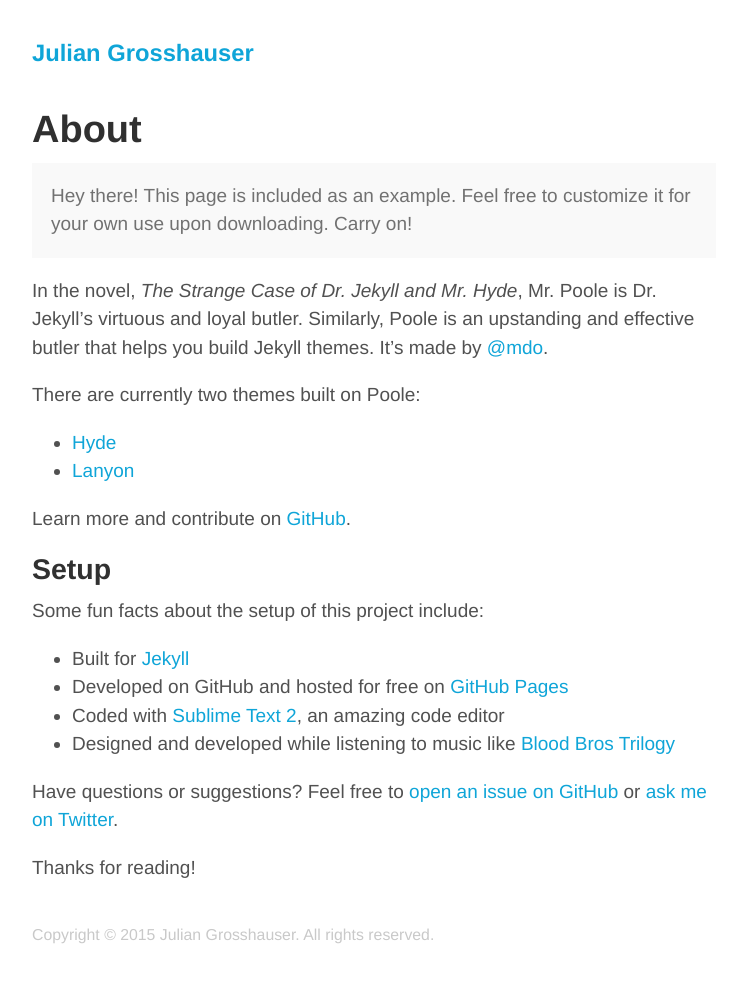
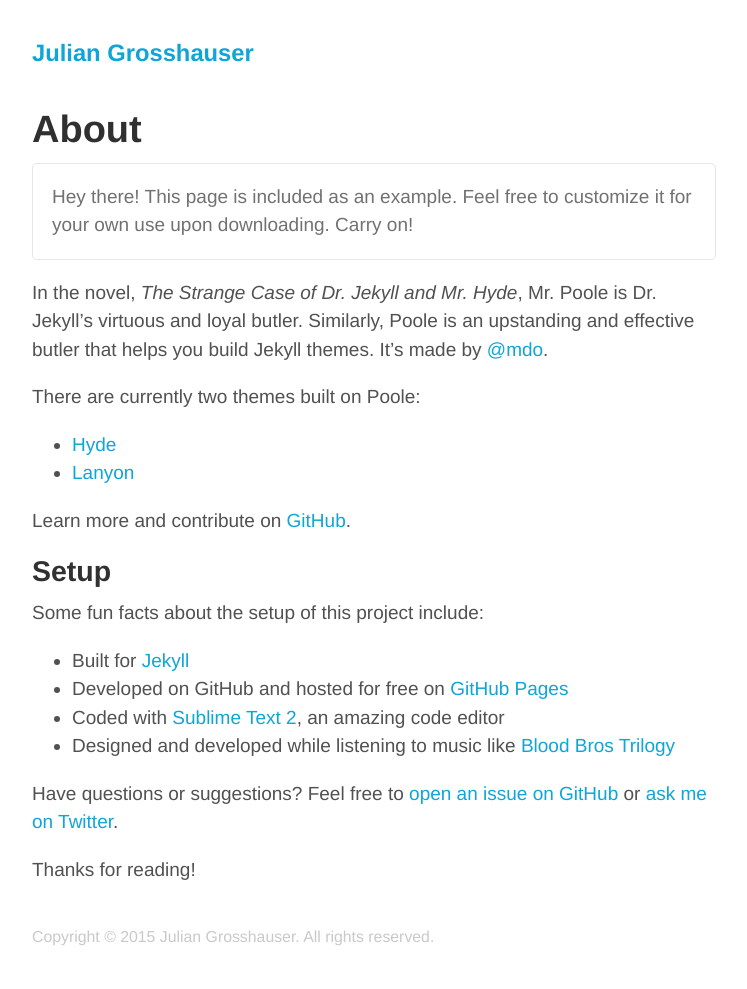
Before and after one commit to juliangrosshauser/Blog, a Jekyll site: the page built from about.md, in a window 1280 px wide. Shown: the whole page, without its empty margins (266-1013 px from the left). Built offline with Jekyll 4.4.1, drawn with Linux system fonts in a browser that asks for light colours.

Commit message:
Change style of "message" element
Message elements now use a light gray border and a white background color.

```diff
--- a/public/css/custom.css
+++ b/public/css/custom.css
@@ -10,6 +10,12 @@
 h1, h2, h3, h4, h5, h6 {
   font-family: "proxima-nova", "Helvetica Neue", Helvetica, Arial, sans-serif;
   font-weight: 600;
+}
+
+.message {
+  background-color: white;
+  border: 1px solid #e6e6e6;
+  border-radius: 0.25rem;
 }
 
 code,
```
